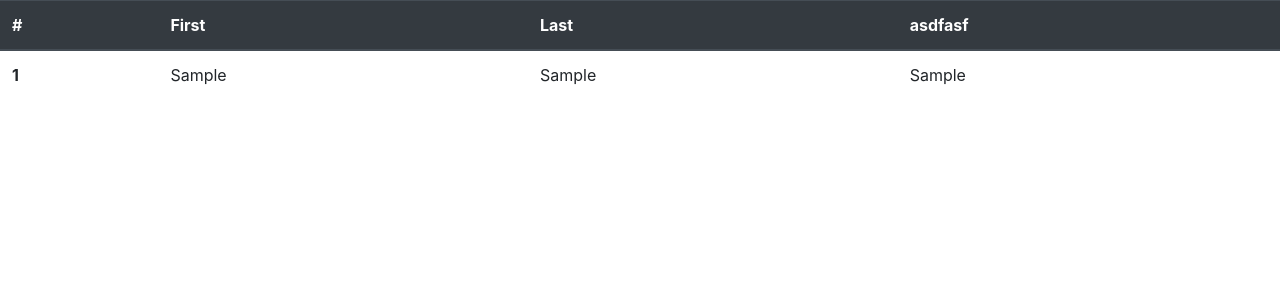
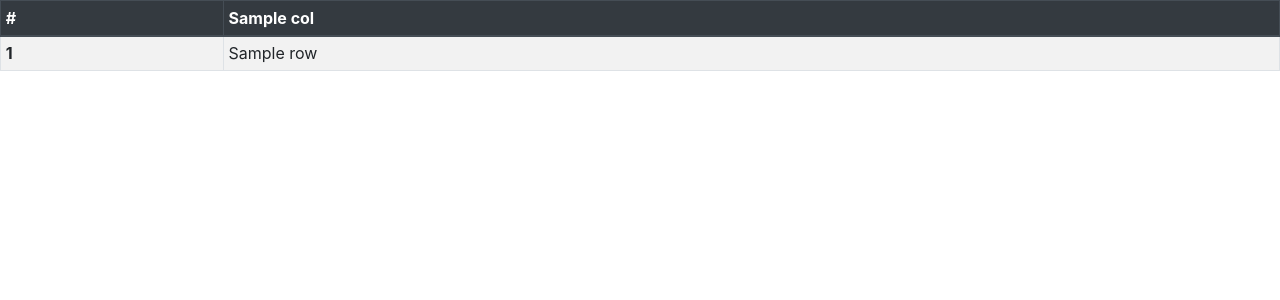
Before and after one commit to physinet/road-results, a Flask app: template templates/table.html in a window 1280 px wide. Shown: the top 300 px of the page. Run offline with Flask 2, Linux system fonts and the light colour scheme; the template is opened without the code that fills it: most values are stand-ins (such as "Sample title", 1, 10 or a date in 2020); parts of the project's set-up code (start-up, migrations or seed data) failed here and were passed over; some libraries are stand-ins or nearby versions.

Commit message:
Display race data in table
Sample race for now

```diff
--- a/app.py
+++ b/app.py
@@ -1,12 +1,21 @@
 from flask import Flask, render_template
 import pandas as pd
+import dill
 
 rows = [
     {'a': 1, 'b': 2, 'c':3},
     {'a': 3, 'b': 5, 'c':-6}
-]
+] * 17
 
 df = pd.DataFrame(rows)
+
+file = r'C:\data\results\races\1000.pkd'
+json = dill.load(open(file, 'rb'))
+df_race = pd.read_json(json)
+columns = [str(i) for i in range(28)]
+df_race = df_race.drop(columns=columns)
+
+df = df_race[['FirstName', 'LastName', 'TeamName', 'RaceTime']]
 
 def create_app(configfile=None):
     app = Flask(__name__)
@@ -17,7 +26,7 @@ def create_app(configfile=None):
 
     @app.route('/table')
     def table():
-        return render_template('table.html', rows=rows)
+        return render_template('table.html', df=df)
 
     @app.route('/df')
     def render_df():
--- a/templates/table.html
+++ b/templates/table.html
@@ -18,22 +18,22 @@
 </head>
 
 <body id="page-top">
-<table class="table">
+	<table class="table table-striped table-bordered table-sm">
   <thead class="thead-dark">
     <tr>
-		  <th scope="col">#</th>
-		  <th scope="col">First</th>
-		  <th scope="col">Last</th>
-		  <th scope="col">asdfasf</th>
+			<th scope="col">#</th>
+			{% for col in df.columns %}
+		  <th scope="col">{{ col }}</th>
+		  {% endfor %}
 	  </tr>
   </thead>
   <tbody>
-	  {% for row in rows %}
+	  {% for i, row in df.iterrows() %}
 	  <tr>
 		  <th scope="row">{{loop.index}}</th>
-			  <td>{{ row.a }}</td>
-			  <td>{{ row.b }}</td>
-			  <td>{{ row.c }}</td>
+				{% for col in df.columns %}
+			  <td>{{ row[col] }}</td>
+			  {% endfor %}
 	  </tr>
 	  {% endfor %}
   </tbody>
```
Also changed, not shown: templates/df.html (deleted, +0 -7 lines).
